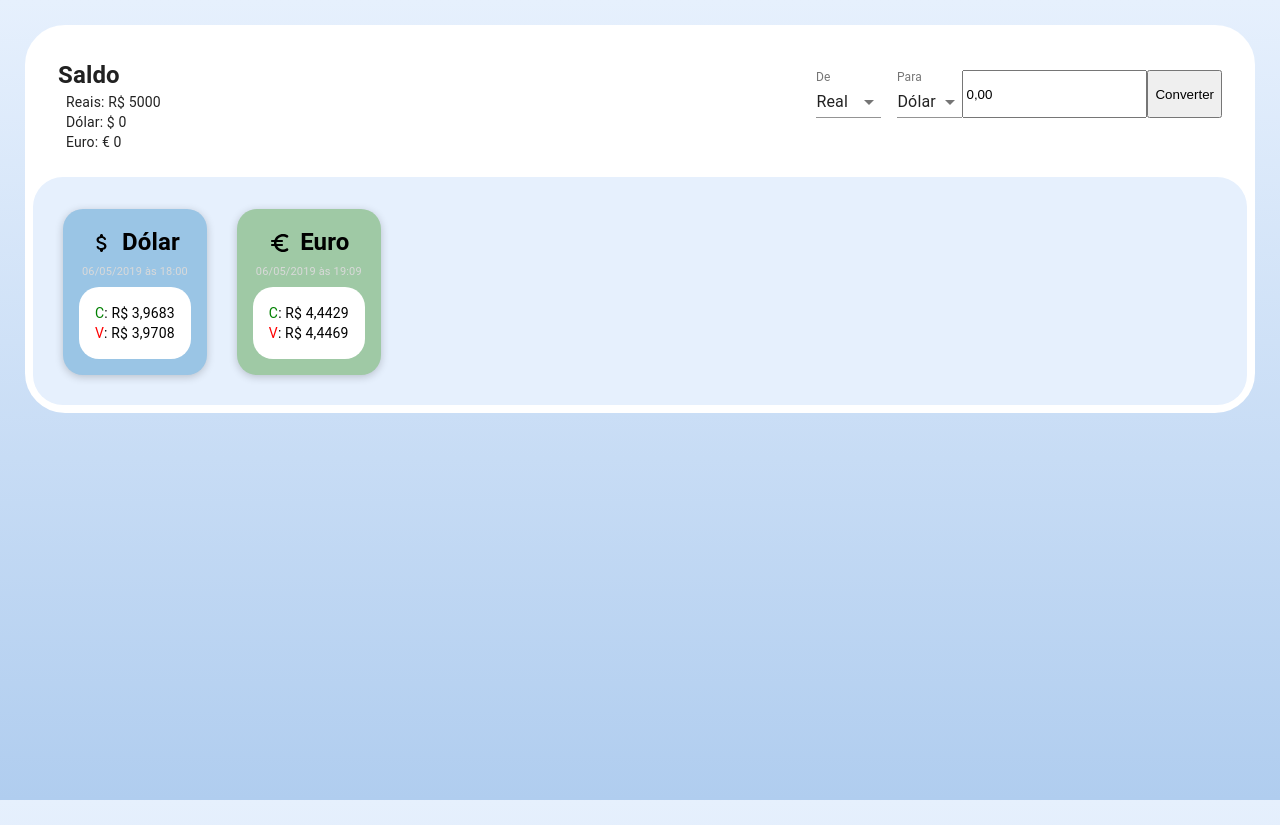
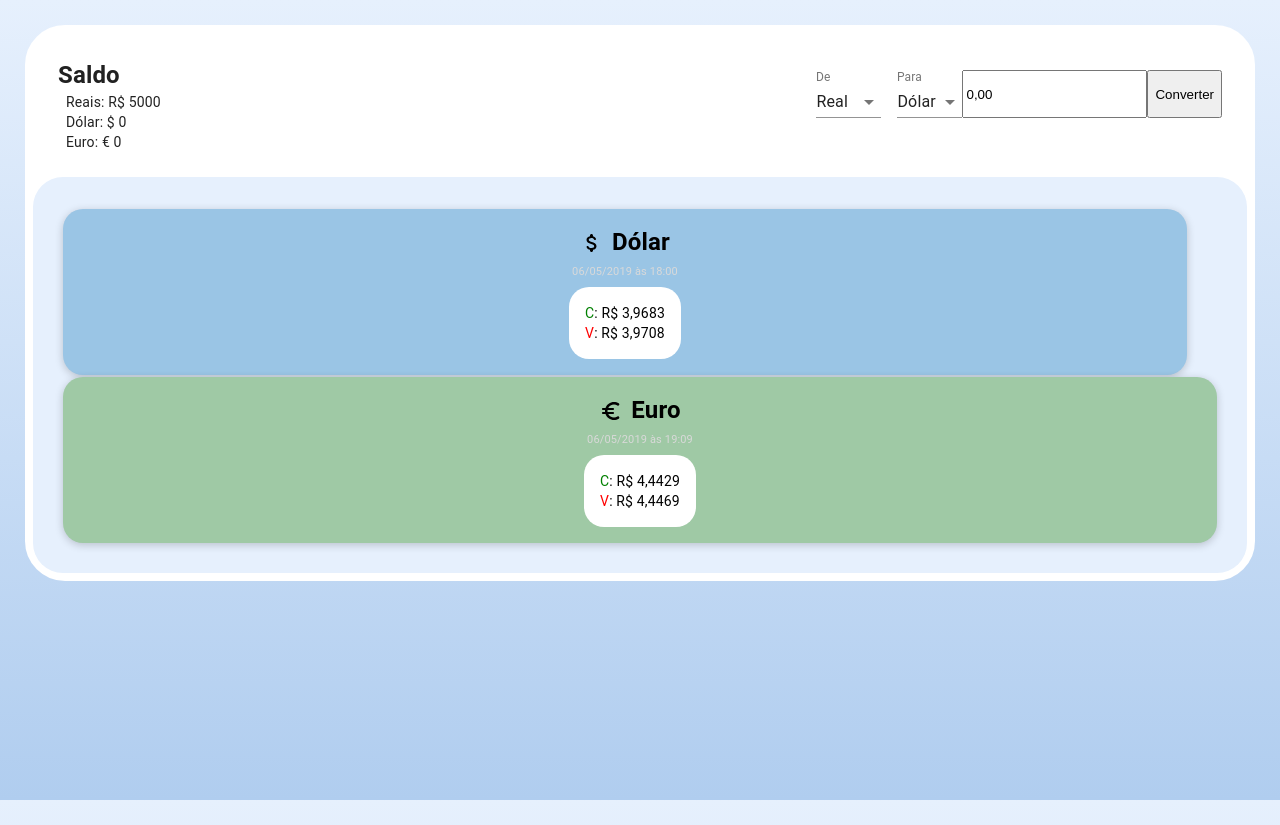
Before and after one commit to DiegoLuzBraga/VirtualWallet, a React (Create React App) app: page / in a window 1280 px wide. Built offline with nearby package versions, Linux system fonts and the light colour scheme; the HTML template or start-up script is replaced by a standard one.

Commit message:
feature: migrate Wallet to styled component except by meterial components

```diff
--- a/src/components/Wallet/Wallet.jsx
+++ b/src/components/Wallet/Wallet.jsx
@@ -1,58 +1,56 @@
 import React from "react";
-import { makeStyles, Select, InputLabel } from "@material-ui/core";
+import styled from "styled-components";
+import { Select, InputLabel } from "@material-ui/core";
 import { MenuItem } from "@material-ui/core";
 import { MoneyCard } from "../MoneyCard/MoneyCard";
 import { justNumbers, currencyMask } from "../../helpers/masks";
 import { useWallet } from "../../hooks/useWallet";
 
-const useStyle = makeStyles({
-  wallet: {
-    marginTop: "25px",
-    border: "8px solid #fff",
-    borderRadius: "40px",
-    backgroundColor: "#fff"
-  },
-  walletValues: {
-    display: "flex",
-    flexDirection: "column"
-  },
-  valuesByCoin: {
-    display: "flex",
-    flexDirection: "column",
-    marginLeft: "8px"
-  },
-  walletContent: {
-    display: "flex",
-    justifyContent: "space-between",
-    alignItems: "baseline",
-    flexDirection: "row",
-    flexWrap: "wrap",
-    backgroundColor: "#fff",
-    borderRadius: "20px 20px 0 0",
-    padding: "25px"
-  },
-  cardContent: {
-    display: "flex",
-    flexWrap: "wrap",
-    padding: "30px",
-    borderRadius: "30px",
-    backgroundColor: "#E6F0FD"
-  },
-  converter: {
-    display: "flex",
-    flexDirection: "row",
-    flexWrap: "wrap"
-  },
-  selects: {
-    width: "65px",
-    display: "flex",
-    flexDirection: "column",
-    marginLeft: "16px"
-  }
-});
+const WalletContainer = styled.div`
+  margin-top: 25px;
+  border: 8px solid #fff;
+  border-radius: 40px;
+  background-color: #fff;
+`;
+
+const WalletValues = styled.div`
+  display: flex;
+  flex-direction: column;
+`;
+
+const ValuesByCoin = styled(WalletValues)`
+  margin-left: 8px;
+`;
+
+const WalletContent = styled(WalletValues)`
+  justify-content: space-between;
+  align-items: baseline;
+  flex-direction: row;
+  flex-wrap: wrap;
+  background-color: #fff;
+  border-radius: 20px 20px 0 0;
+  padding: 25px;
+`;
+
+const Selects = styled(WalletValues)`
+  width: 65px;
+  margin-left: 16px;
+`;
+
+const CardContent = styled(WalletValues)`
+  display: flex;
+  flex-wrap: wrap;
+  padding: 30px;
+  border-radius: 30px;
+  background-color: #e6f0fd;
+`;
+
+const Converter = styled(WalletValues)`
+  flex-direction: row;
+  flex-wrap: wrap;
+`;
 
 export const Wallet = () => {
-  const classes = useStyle();
   const {
     data,
     totalInReal,
@@ -62,58 +60,54 @@ export const Wallet = () => {
     setFee,
     fee,
     setValue,
-    value
+    value,
   } = useWallet();
 
   return (
-    <div className={classes.wallet}>
-      <div className={classes.walletContent}>
-        <div className={classes.walletValues}>
+    <WalletContainer>
+      <WalletContent>
+        <WalletValues>
           <h1>Saldo</h1>
-          <div className={classes.valuesByCoin}>
+          <ValuesByCoin>
             <h2>Reais: {totalInReal}</h2>
             <h2>Dólar: {totalInDollar}</h2>
             <h2>Euro: {totalInEuro}</h2>
-          </div>
-        </div>
-        <div className={classes.converter}>
-          <div className={classes.selects}>
-            <InputLabel shrink id="demo-simple-select-placeholder-label-label">
-              De
-            </InputLabel>
+          </ValuesByCoin>
+        </WalletValues>
+        <Converter>
+          <Selects>
+            <InputLabel shrink>De</InputLabel>
             <Select
               value={fee.from}
-              onChange={e => setFee({ ...fee, from: e.target.value })}
+              onChange={(e) => setFee({ ...fee, from: e.target.value })}
             >
               <MenuItem value="real">Real</MenuItem>
               <MenuItem value="dollar">Dólar</MenuItem>
               <MenuItem value="euro">Euro</MenuItem>
             </Select>
-          </div>
-          <div className={classes.selects}>
-            <InputLabel shrink id="demo-simple-select-placeholder-label-label">
-              Para
-            </InputLabel>
+          </Selects>
+          <Selects>
+            <InputLabel shrink>Para</InputLabel>
             <Select
               value={fee.to}
-              onChange={e => setFee({ ...fee, to: e.target.value })}
+              onChange={(e) => setFee({ ...fee, to: e.target.value })}
             >
               <MenuItem value="real">Real</MenuItem>
               <MenuItem value="dollar">Dólar</MenuItem>
               <MenuItem value="euro">Euro</MenuItem>
             </Select>
-          </div>
+          </Selects>
           <input
             type="text"
             value={currencyMask(value, 2, ",", ".").toString()}
-            onChange={e => setValue(Number(justNumbers(e.target.value)))}
+            onChange={(e) => setValue(Number(justNumbers(e.target.value)))}
           />
           <button onClick={() => transaction(fee.from, fee.to, value)}>
             Converter
           </button>
-        </div>
-      </div>
-      <div className={classes.cardContent}>
+        </Converter>
+      </WalletContent>
+      <CardContent>
         <MoneyCard
           ask={data.USD.ask}
           bid={data.USD.bid}
@@ -126,7 +120,7 @@ export const Wallet = () => {
           date={data.EUR.create_date}
           mark="euro"
         />
-      </div>
-    </div>
+      </CardContent>
+    </WalletContainer>
   );
 };
```
